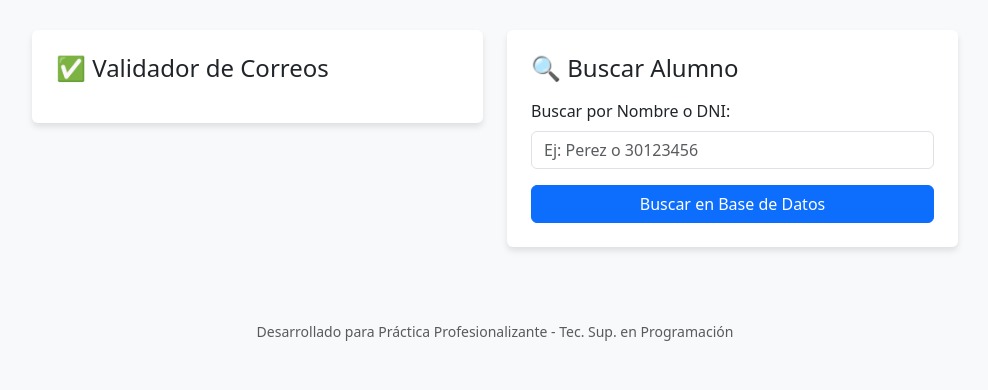
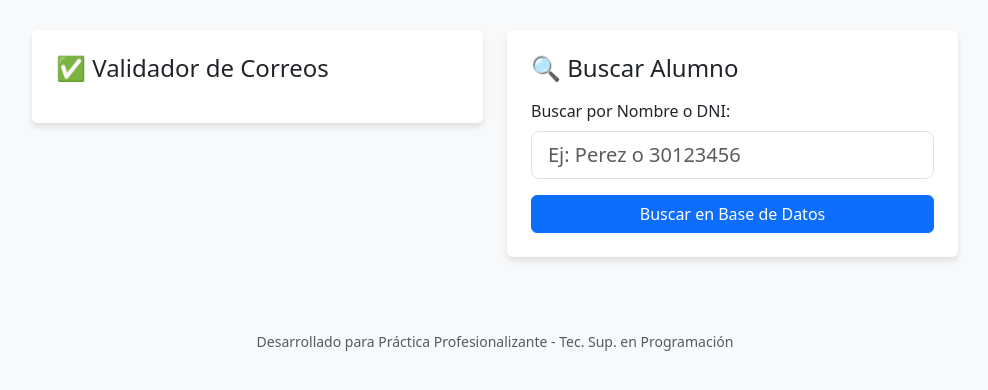
Before and after one commit to ardeco9091/sistema-gestion-ies9, a Flask app: page / in a window 1280 px wide. Shown: the part 136-526 px from the top of the page, without its empty margins (145-1133 px from the left). Run offline with Flask 3, Linux system fonts and the light colour scheme.

Commit message:
Update search input field in index.html

```diff
--- a/templates/index.html
+++ b/templates/index.html
@@ -29,7 +29,7 @@
             <form action="/buscar" method="GET">
                 <div class="mb-3">
                     <label class="form-label">Buscar por Nombre o DNI:</label>
-                    <input type="text" name="q" class="form-control" placeholder="Ej: Perez o 30123456" required>
+                    <input type="text" class="form-control form-control-lg" id="dni" name="dni" placeholder="Ej: Perez o 30123456" required>
                 </div>
                 <button type="submit" class="btn btn-primary w-100">Buscar en Base de Datos</button>
             </form>
```
